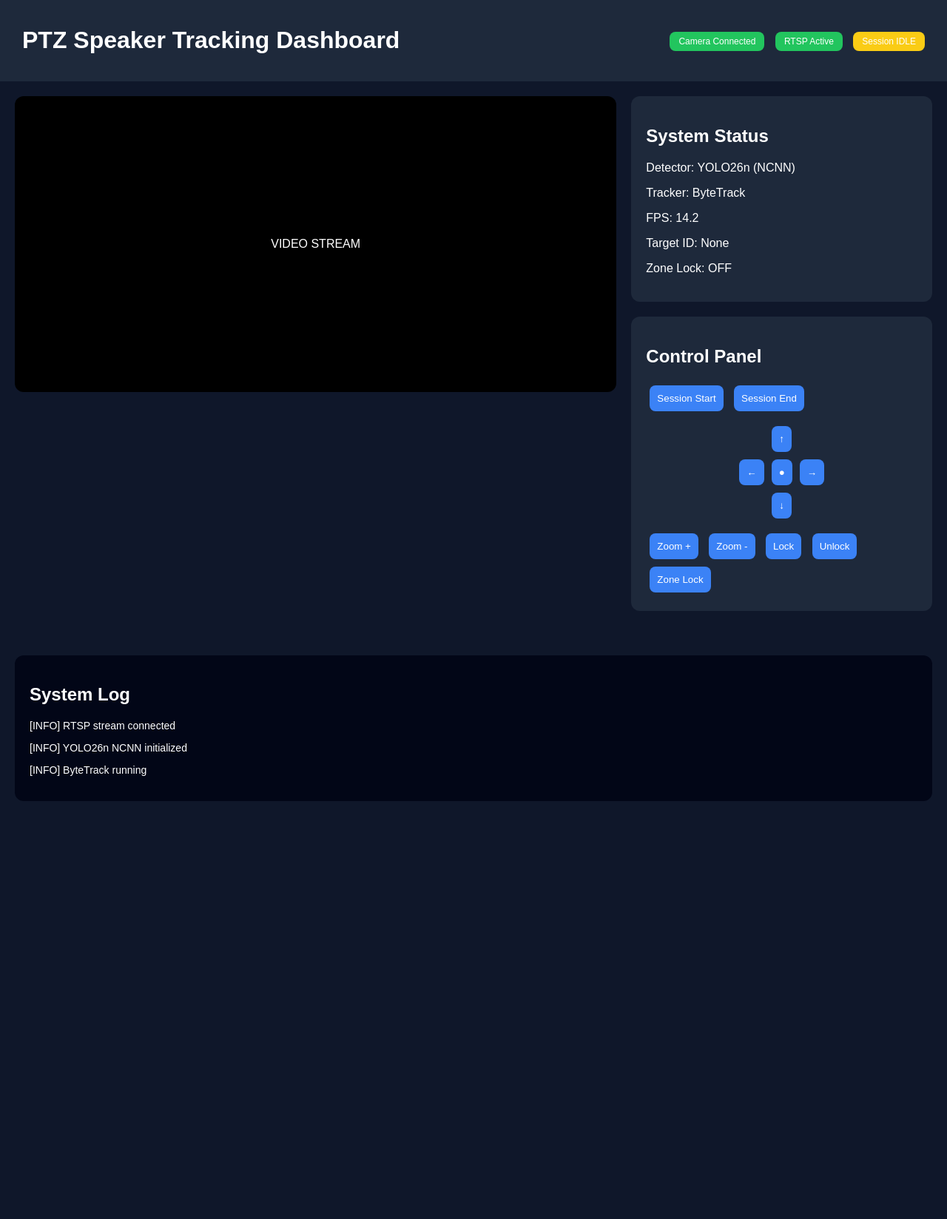
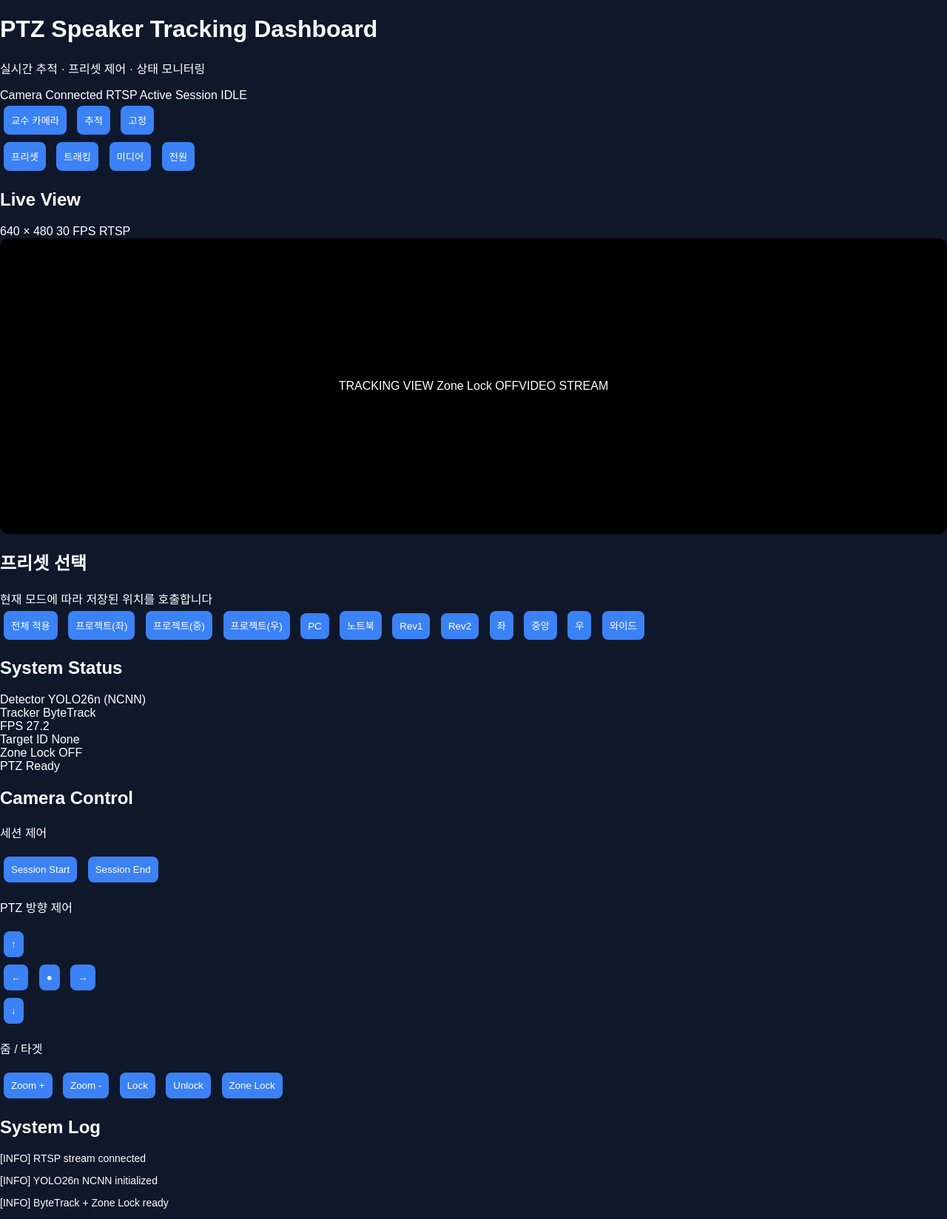
Before and after one commit to jaehyeon-s/PTZ_Speaker_Tracking, a FastAPI app: page / in a window 1280 px wide. Shown: the whole page at 74% size. Before the commit the page ends 1083 px from the top, so only its background shows below. Run offline with FastAPI, Linux system fonts and the light colour scheme.

Commit message:
웹 대시보드

```diff
--- a/src/api/dashboard/templates/index.html
+++ b/src/api/dashboard/templates/index.html
@@ -2,78 +2,171 @@
 <html lang="ko">
 <head>
     <meta charset="UTF-8">
+    <meta name="viewport" content="width=device-width, initial-scale=1.0">
     <title>PTZ Speaker Tracking Dashboard</title>
     <link rel="stylesheet" href="/static/css/style.css">
 </head>
 <body>
+    <div class="app-shell">
 
-    <!-- 헤더 -->
-    <header class="header">
+        <header class="top-header">
+            <div class="title-area">
                 <h1>PTZ Speaker Tracking Dashboard</h1>
-        <div class="status-bar">
-            <span class="badge green">Camera Connected</span>
-            <span class="badge green">RTSP Active</span>
-            <span class="badge yellow">Session IDLE</span>
+                <p>실시간 추적 · 프리셋 제어 · 상태 모니터링</p>
+            </div>
+
+            <div class="header-status">
+                <span class="badge success">Camera Connected</span>
+                <span class="badge success">RTSP Active</span>
+                <span class="badge warning">Session IDLE</span>
             </div>
         </header>
 
-    <div class="main">
+        <section class="mode-bar">
+            <button class="mode-btn active" id="modeProfessorBtn">교수 카메라</button>
+            <button class="mode-btn" id="modeTrackBtn">추적</button>
+            <button class="mode-btn" id="modeFixedBtn">고정</button>
+        </section>
 
-        <!-- 왼쪽: 영상 영역 -->
-        <div class="video-section">
-            <div class="video-box">
-                <p>VIDEO STREAM</p>
+        <section class="sub-tab-bar">
+            <button class="sub-tab active">프리셋</button>
+            <button class="sub-tab">트래킹</button>
+            <button class="sub-tab">미디어</button>
+            <button class="sub-tab">전원</button>
+        </section>
+
+        <main class="dashboard-grid">
+
+            <section class="left-panel">
+                <div class="video-card">
+                    <div class="card-header">
+                        <h2>Live View</h2>
+                        <div class="video-meta">
+                            <span>640 × 480</span>
+                            <span>30 FPS</span>
+                            <span>RTSP</span>
                         </div>
                     </div>
 
-        <!-- 오른쪽 -->
-        <div class="side-panel">
-
-            <!-- 상태 카드 -->
-            <div class="card">
-                <h2>System Status</h2>
-                <p>Detector: YOLO26n (NCNN)</p>
-                <p>Tracker: ByteTrack</p>
-                <p>FPS: 14.2</p>
-                <p>Target ID: None</p>
-                <p>Zone Lock: OFF</p>
+                    <div class="video-box">
+                        <div class="video-overlay">
+                            <span class="overlay-tag">TRACKING VIEW</span>
+                            <span class="overlay-tag">Zone Lock OFF</span>
+                        </div>
+                        <div class="video-placeholder">VIDEO STREAM</div>
+                    </div>
                 </div>
 
-            <!-- 제어 패널 -->
-            <div class="card">
-               <h2>Control Panel</h2>
+                <div class="preset-card">
+                    <div class="card-header">
+                        <h2>프리셋 선택</h2>
+                        <span class="muted-text">현재 모드에 따라 저장된 위치를 호출합니다</span>
+                    </div>
 
+                    <div class="preset-grid">
+                        <button class="preset-btn primary">전체 적용</button>
+                        <button class="preset-btn active">프로젝트(좌)</button>
+                        <button class="preset-btn">프로젝트(중)</button>
+                        <button class="preset-btn">프로젝트(우)</button>
+
+                        <button class="preset-btn">PC</button>
+                        <button class="preset-btn">노트북</button>
+                        <button class="preset-btn">Rev1</button>
+                        <button class="preset-btn">Rev2</button>
+
+                        <button class="preset-btn">좌</button>
+                        <button class="preset-btn">중앙</button>
+                        <button class="preset-btn">우</button>
+                        <button class="preset-btn">와이드</button>
+                    </div>
+                </div>
+            </section>
+
+            <aside class="right-panel">
+                <div class="status-card">
+                    <div class="card-header">
+                        <h2>System Status</h2>
+                    </div>
+
+                    <div class="status-grid">
+                        <div class="mini-status">
+                            <span class="label">Detector</span>
+                            <span class="value" id="detectorValue">YOLO26n (NCNN)</span>
+                        </div>
+                        <div class="mini-status">
+                            <span class="label">Tracker</span>
+                            <span class="value" id="trackerValue">ByteTrack</span>
+                        </div>
+                        <div class="mini-status">
+                            <span class="label">FPS</span>
+                            <span class="value" id="fpsValue">27.2</span>
+                        </div>
+                        <div class="mini-status">
+                            <span class="label">Target ID</span>
+                            <span class="value" id="targetIdValue">None</span>
+                        </div>
+                        <div class="mini-status">
+                            <span class="label">Zone Lock</span>
+                            <span class="value" id="zoneLockValue">OFF</span>
+                        </div>
+                        <div class="mini-status">
+                            <span class="label">PTZ</span>
+                            <span class="value" id="ptzValue">Ready</span>
+                        </div>
+                    </div>
+                </div>
+
+                <div class="control-card">
+                    <div class="card-header">
+                        <h2>Camera Control</h2>
+                    </div>
+
+                    <div class="control-group">
+                        <p class="group-title">세션 제어</p>
+                        <div class="btn-row">
                             <button id="startBtn">Session Start</button>
                             <button id="endBtn">Session End</button>
+                        </div>
+                    </div>
 
-               <div class="ptz">
+                    <div class="control-group">
+                        <p class="group-title">PTZ 방향 제어</p>
+                        <div class="ptz-pad">
                             <button id="upBtn">↑</button>
-                   <div>
+                            <div class="ptz-middle">
                                 <button id="leftBtn">←</button>
                                 <button id="centerBtn">●</button>
                                 <button id="rightBtn">→</button>
                             </div>
                             <button id="downBtn">↓</button>
                         </div>
+                    </div>
 
+                    <div class="control-group">
+                        <p class="group-title">줌 / 타겟</p>
+                        <div class="btn-row multi">
                             <button id="zoomInBtn">Zoom +</button>
                             <button id="zoomOutBtn">Zoom -</button>
                             <button id="lockBtn">Lock</button>
                             <button id="unlockBtn">Unlock</button>
                             <button id="zoneBtn">Zone Lock</button>
                         </div>
-
                     </div>
                 </div>
+            </aside>
+        </main>
 
-    <!-- 로그 -->
-    <div class="log-panel">
+        <section class="log-card">
+            <div class="card-header">
                 <h2>System Log</h2>
-        <div id="log-box">
+            </div>
+            <div id="log-box" class="log-box">
                 <p>[INFO] RTSP stream connected</p>
                 <p>[INFO] YOLO26n NCNN initialized</p>
-            <p>[INFO] ByteTrack running</p>
+                <p>[INFO] ByteTrack + Zone Lock ready</p>
             </div>
+        </section>
+
     </div>
 
     <script src="/static/js/app.js"></script>
```
Lines whose indentation alone changed are shown as unchanged.
